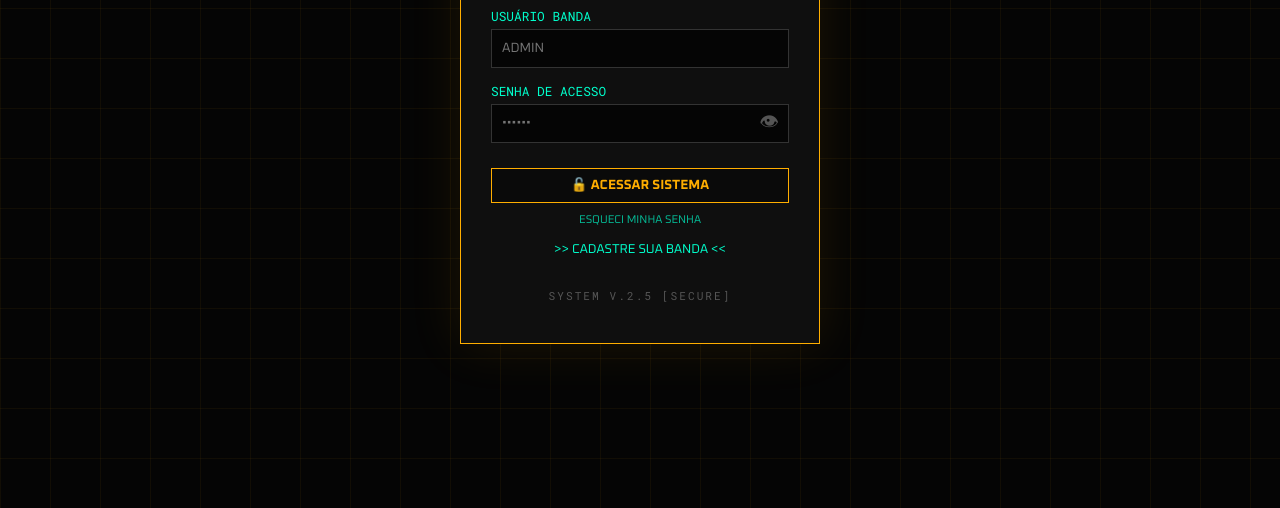
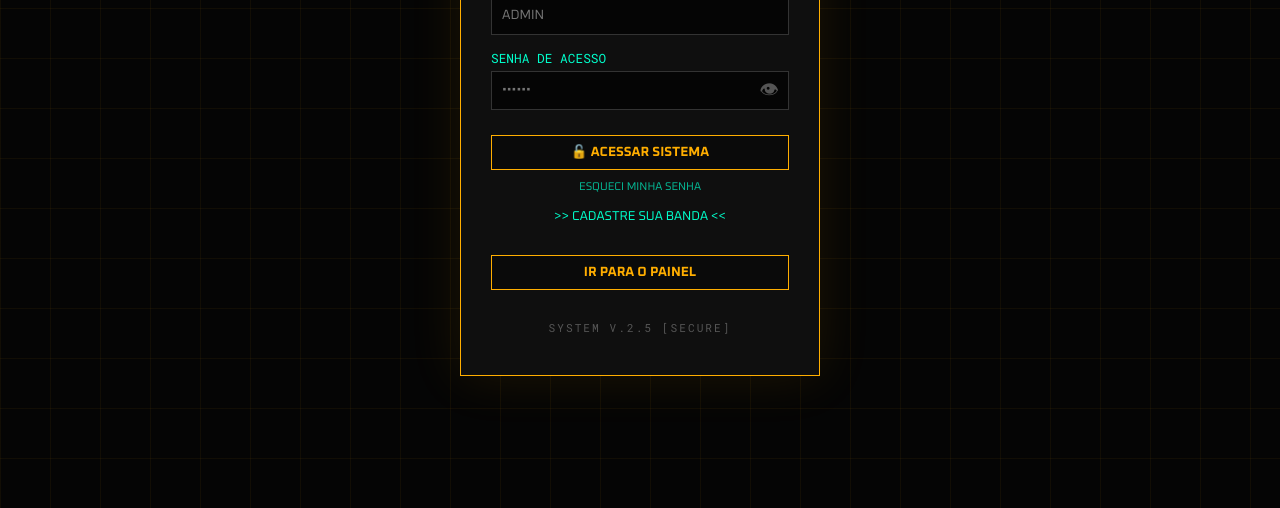
Before and after one commit to Mateuzzim/painel-repertorio, a plain HTML site: page index.html in a window 1280 px wide. Shown: the part 292-800 px from the top of the page. Drawn offline with Linux system fonts and the light colour scheme.

Commit message:
Add files via upload

```diff
--- a/index.html
+++ b/index.html
@@ -37,6 +37,9 @@
                 </form>
                 <a class="toggle-link" onclick="forgotPassword()" style="font-size: 0.7rem; margin-top: 10px; opacity: 0.7;">ESQUECI MINHA SENHA</a>
                 <a class="toggle-link" onclick="toggleView()">>> CADASTRE SUA BANDA <<</a>
+                <div style="margin-top: 15px; text-align: center;">
+                    <a href="painel.html" style="text-decoration: none;"><button class="action-btn" style="width: 100%;">Ir para o Painel</button></a>
+                </div>
             </div>
 
             <!-- VISÃO DE CADASTRO -->
```
Also changed, not shown: painel.html (+1 -1 lines).
